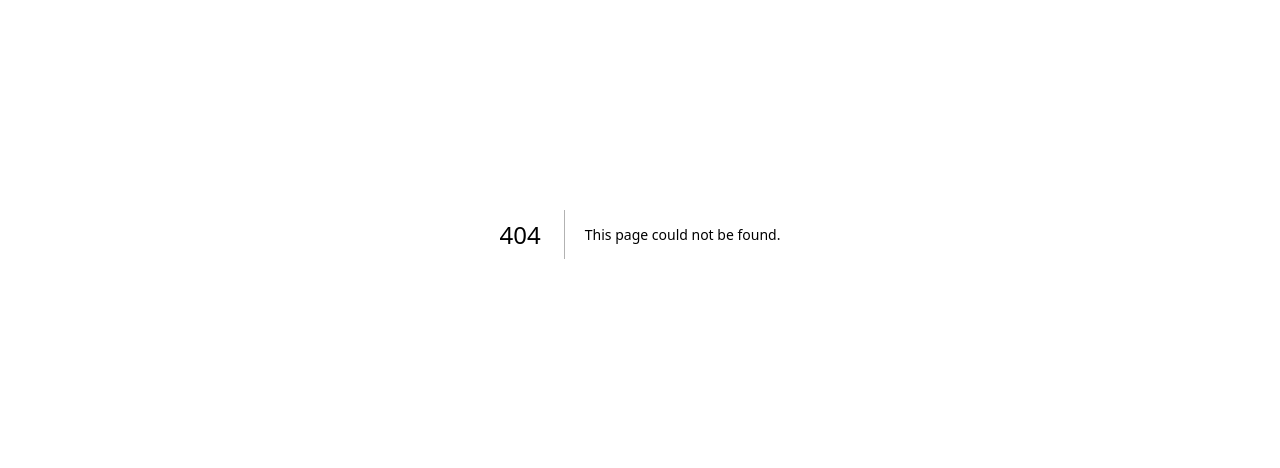
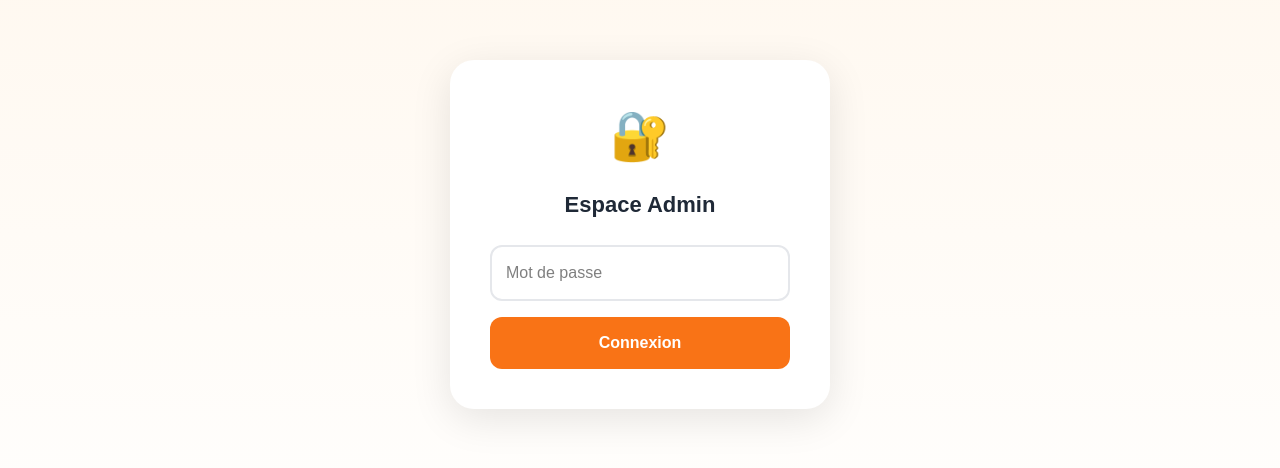
Before and after one commit to tkclevraietklegros-sketch/spinly, a Next.js app: page /admin/login in a window 1280 px wide. Before the commit this address had no page. Shown: the part 166-634 px from the top of the page. Built offline with nearby package versions, Linux system fonts and the light colour scheme.

Commit message:
admin securise avec mot de passe

```diff
--- /dev/null
+++ b/app/admin/login/page.tsx
@@ -0,0 +1,43 @@
+'use client';
+import { useState } from 'react';
+import { useRouter } from 'next/navigation';
+
+export default function Login() {
+  const [mdp, setMdp] = useState('');
+  const [erreur, setErreur] = useState(false);
+  const router = useRouter();
+
+  const valider = () => {
+    if (mdp === 'admin1234') {
+      document.cookie = 'admin_auth=1; path=/; max-age=86400';
+      router.push('/admin');
+    } else {
+      setErreur(true);
+      setMdp('');
+    }
+  };
+
+  return (
+    <div style={{minHeight:'100vh',background:'linear-gradient(to bottom,#fff7ed,#ffffff)',display:'flex',flexDirection:'column',alignItems:'center',justifyContent:'center',padding:'24px'}}>
+      <div style={{background:'white',borderRadius:'24px',boxShadow:'0 10px 40px rgba(0,0,0,0.1)',padding:'40px',maxWidth:'380px',width:'100%',textAlign:'center'}}>
+        <div style={{fontSize:'48px',marginBottom:'16px'}}>🔐</div>
+        <h1 style={{fontSize:'22px',fontWeight:'bold',color:'#1f2937',marginBottom:'24px'}}>Espace Admin</h1>
+        <input
+          type='password'
+          placeholder='Mot de passe'
+          value={mdp}
+          onChange={(e) => { setMdp(e.target.value); setErreur(false); }}
+          onKeyDown={(e) => e.key === 'Enter' && valider()}
+          style={{width:'100%',padding:'14px',borderRadius:'12px',border:'2px solid #e5e7eb',fontSize:'16px',marginBottom:'16px',boxSizing:'border-box',outline:'none'}}
+        />
+        {erreur && <p style={{color:'#dc2626',fontSize:'14px',marginBottom:'12px'}}>Mot de passe incorrect</p>}
+        <button
+          onClick={valider}
+          style={{width:'100%',background:'#f97316',color:'white',fontWeight:'bold',padding:'14px',borderRadius:'12px',fontSize:'16px',border:'none',cursor:'pointer'}}
+        >
+          Connexion
+        </button>
+      </div>
+    </div>
+  );
+}
--- a/app/admin/page.tsx
+++ b/app/admin/page.tsx
@@ -1,9 +1,16 @@
 'use client';
 import { useState, useEffect } from 'react';
+import { useRouter } from 'next/navigation';
 import { supabase } from '../../lib/supabase';
 
 export default function Admin() {
   const [codes, setCodes] = useState([]);
+  const router = useRouter();
+
+  useEffect(() => {
+    const auth = document.cookie.split(';').find(cookie => cookie.trim().startsWith('admin_auth='));
+    if (!auth) router.push('/admin/login');
+  }, []);
   const [stats, setStats] = useState({ total: 0, utilises: 0, expires: 0 });
 
   useEffect(() => {
--- /dev/null
+++ b/creer-login.mjs
@@ -0,0 +1,48 @@
+import { writeFileSync } from 'fs';
+
+const code = `'use client';
+import { useState } from 'react';
+import { useRouter } from 'next/navigation';
+
+export default function Login() {
+  const [mdp, setMdp] = useState('');
+  const [erreur, setErreur] = useState(false);
+  const router = useRouter();
+
+  const valider = () => {
+    if (mdp === 'admin1234') {
+      document.cookie = 'admin_auth=1; path=/; max-age=86400';
+      router.push('/admin');
+    } else {
+      setErreur(true);
+      setMdp('');
+    }
+  };
+
+  return (
+    <div style={{minHeight:'100vh',background:'linear-gradient(to bottom,#fff7ed,#ffffff)',display:'flex',flexDirection:'column',alignItems:'center',justifyContent:'center',padding:'24px'}}>
+      <div style={{background:'white',borderRadius:'24px',boxShadow:'0 10px 40px rgba(0,0,0,0.1)',padding:'40px',maxWidth:'380px',width:'100%',textAlign:'center'}}>
+        <div style={{fontSize:'48px',marginBottom:'16px'}}>🔐</div>
+        <h1 style={{fontSize:'22px',fontWeight:'bold',color:'#1f2937',marginBottom:'24px'}}>Espace Admin</h1>
+        <input
+          type='password'
+          placeholder='Mot de passe'
+          value={mdp}
+          onChange={(e) => { setMdp(e.target.value); setErreur(false); }}
+          onKeyDown={(e) => e.key === 'Enter' && valider()}
+          style={{width:'100%',padding:'14px',borderRadius:'12px',border:'2px solid #e5e7eb',fontSize:'16px',marginBottom:'16px',boxSizing:'border-box',outline:'none'}}
+        />
+        {erreur && <p style={{color:'#dc2626',fontSize:'14px',marginBottom:'12px'}}>Mot de passe incorrect</p>}
+        <button
+          onClick={valider}
+          style={{width:'100%',background:'#f97316',color:'white',fontWeight:'bold',padding:'14px',borderRadius:'12px',fontSize:'16px',border:'none',cursor:'pointer'}}
+        >
+          Connexion
+        </button>
+      </div>
+    </div>
+  );
+}`;
+
+writeFileSync('app/admin/login/page.tsx', code);
+console.log('Fichier cree avec succes !');
--- /dev/null
+++ b/securiser-admin.mjs
@@ -0,0 +1,25 @@
+import { writeFileSync, readFileSync } from 'fs';
+
+let c = readFileSync('app/admin/page.tsx', 'utf8');
+
+c = c.replace(
+  `'use client';
+import { useState, useEffect } from 'react';`,
+  `'use client';
+import { useState, useEffect } from 'react';
+import { useRouter } from 'next/navigation';`
+);
+
+c = c.replace(
+  `const [codes, setCodes] = useState([]);`,
+  `const [codes, setCodes] = useState([]);
+  const router = useRouter();
+
+  useEffect(() => {
+    const auth = document.cookie.split(';').find(cookie => cookie.trim().startsWith('admin_auth='));
+    if (!auth) router.push('/admin/login');
+  }, []);`
+);
+
+writeFileSync('app/admin/page.tsx', c);
+console.log('Admin securise avec succes !');
```
